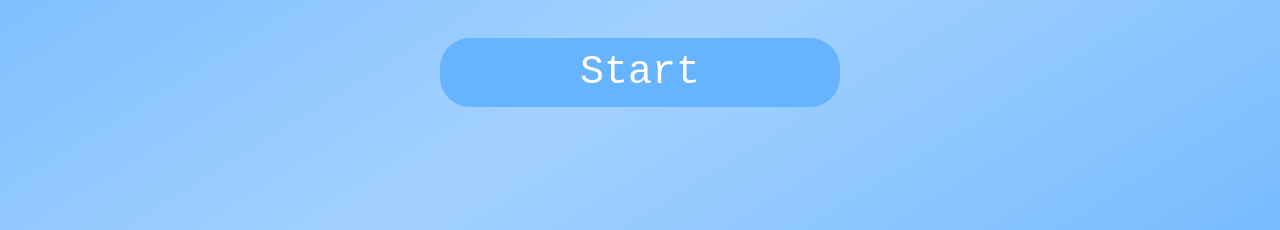
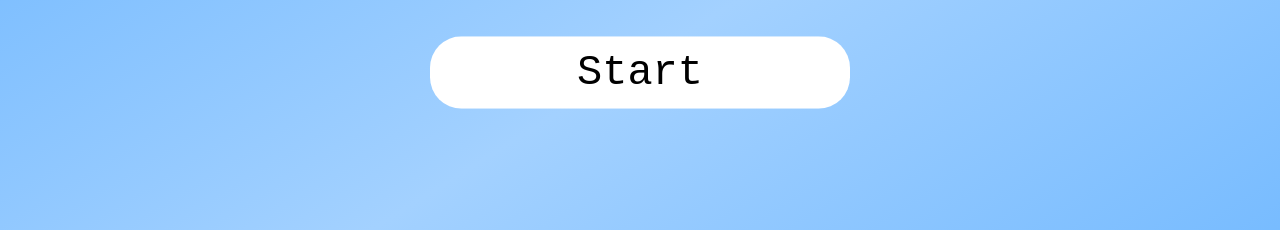
Before and after one commit to talalzeini/quiz-js, a plain HTML site: page quiz.html in a window 1280 px wide. In both pictures the pointer is over the button "Start". Shown: the part 338-568 px from the top of the page. Drawn offline with Linux system fonts and the light colour scheme.

Commit message:
added white hover for buttons

```diff
--- a/quiz.css
+++ b/quiz.css
@@ -62,7 +62,14 @@ body{
    border-radius:30px;
    font-size: 40px;
    animation: 2s fadeIn;
+   transition: background-color 0.5s ease-in-out;
 }
+.btn:hover{
+    background-color: white;
+    transform: scale(1.05);
+    color:black;
+
+ }
 
  .correct{
     background:#80ffaa;
```
